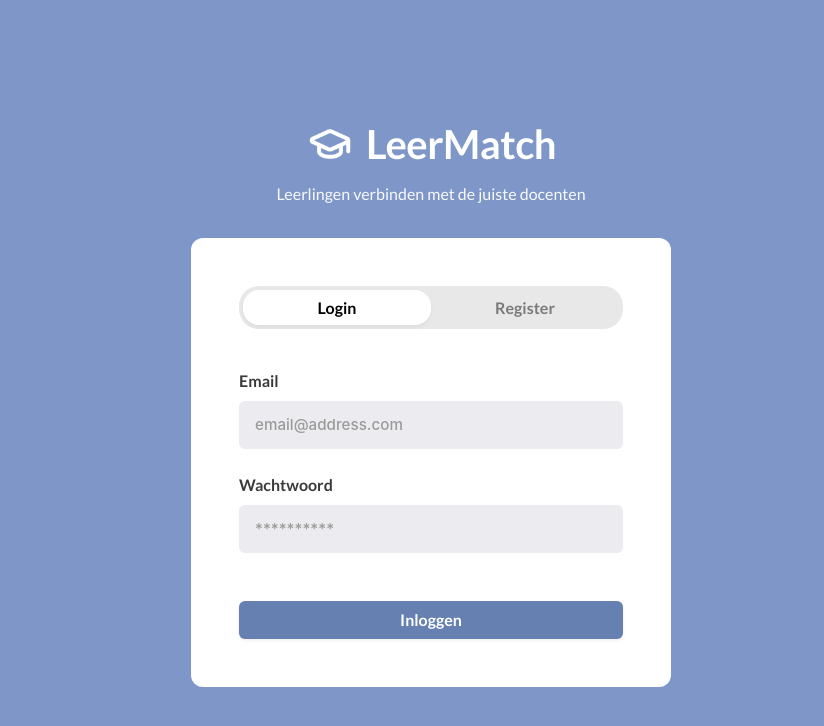
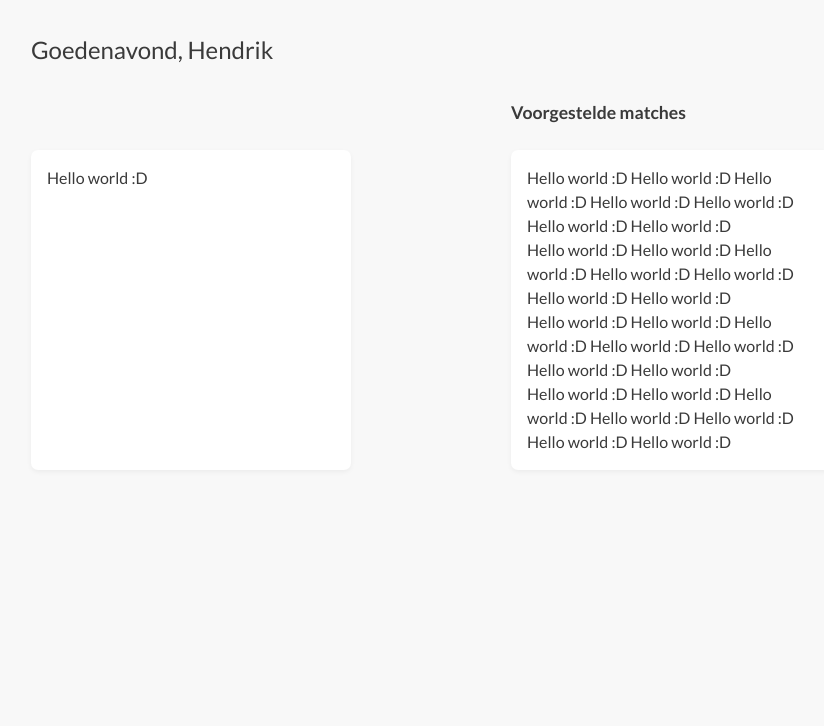
Before and after one commit to al3ksandrs/wailsalutem-digital-learning, a React app in the folder client/: page /student in a window 1280 px wide. Shown: the top 726 px of the page, without its empty margins (209-1033 px from the left). Built offline with nearby package versions, Linux system fonts and the light colour scheme; the HTML template or start-up script is replaced by a standard one.

Commit message:
feat: Default screen layout component

```diff
--- a/client/package.json
+++ b/client/package.json
@@ -12,7 +12,8 @@
   },
   "dependencies": {
     "react": "^19.1.1",
-    "react-dom": "^19.1.1"
+    "react-dom": "^19.2.1",
+    "react-router-dom": "^7.10.1"
   },
   "devDependencies": {
     "@types/react": "^19.1.16",
--- a/client/src/App.tsx
+++ b/client/src/App.tsx
@@ -1,8 +1,13 @@
+import { Routes, Route } from 'react-router-dom';
 import LoginPage from './pages/LoginPage';
+import StudentMainPage from './pages/StudentMainPage';
 
 function App() {
   return (
-    <LoginPage />
+    <Routes>
+      <Route path="/" element={<LoginPage />} />
+      <Route path="/student" element={<StudentMainPage />} />
+    </Routes>
   );
 }
 
--- a/client/src/components/LoginRegisterToggle.tsx
+++ b/client/src/components/LoginRegisterToggle.tsx
@@ -16,7 +16,7 @@ const LoginRegisterToggle: React.FC<LoginRegisterToggleProps> = ({ activeTab, on
         className={`auth-toggle-item ${activeTab === 'login' ? 'active' : ''}`}
         onClick={() => onToggle('login')}
       >
-        Login
+        Inloggen
       </button>
       <button
         type="button"
@@ -25,7 +25,7 @@ const LoginRegisterToggle: React.FC<LoginRegisterToggleProps> = ({ activeTab, on
         className={`auth-toggle-item ${activeTab === 'register' ? 'active' : ''}`}
         onClick={() => onToggle('register')}
       >
-        Register
+        Registreren
       </button>
     </div>
   );
--- /dev/null
+++ b/client/src/components/ScreenLayout.tsx
@@ -0,0 +1,45 @@
+import React from 'react';
+import type { ReactNode } from 'react';
+import '../css/screen-layout.css';
+
+interface ScreenLayoutProps {
+  greeting?: string;
+  leftContent: ReactNode;
+  rightContent: ReactNode;
+  rightTitle?: string;
+}
+
+const ScreenLayout: React.FC<ScreenLayoutProps> = ({
+  greeting,
+  leftContent,
+  rightContent,
+  rightTitle
+}) => {
+  return (
+    <div className="layout-container">
+      {greeting && (
+        <div className="layout-header">
+          <h1 className="layout-greeting">{greeting}</h1>
+        </div>
+      )}
+
+      {rightTitle && (
+        <div className="layout-right-title">
+          <h2 className="section-title">{rightTitle}</h2>
+        </div>
+      )}
+
+      {/* Left content */}
+      <div className="layout-left">
+        {leftContent}
+      </div>
+
+      {/* Right content */}
+      <div className="layout-right">
+        {rightContent}
+      </div>
+    </div>
+  );
+};
+
+export default ScreenLayout;
--- a/client/src/css/input-field.css
+++ b/client/src/css/input-field.css
@@ -1,5 +1,5 @@
 .custom-label {
-  color: #3A3A3A !important;
+  color: var(--color-text-main) !important;
   font-weight: 700;
   font-size: 0.95rem;
   margin-bottom: 0.5rem;
@@ -8,11 +8,11 @@
 .input.custom-input,
 .textarea.custom-input,
 .select select.custom-input {
-  background-color: #ECECF0;
+  background-color: var(--color-input-bg);
   border: none;
   box-shadow: none;
   border-radius: 6px;
-  color: #3A3A3A;
+  color: var(--color-text-main);
   font-size: 0.95rem;
   width: 100%;
 }
--- a/client/src/css/login-register-toggle.css
+++ b/client/src/css/login-register-toggle.css
@@ -11,7 +11,6 @@
   background: none;
   border: none;
   font-family: inherit;
-
   text-align: center;
   padding: 8px 0;
   border-radius: 16px;
@@ -24,6 +23,6 @@
 
 .auth-toggle-item.active {
   background-color: white;
-  color: #000000;
-  box-shadow: 0 2px 4px rgba(0,0,0,0.05);
+  color: var(--color-text-main);
+  box-shadow: 0 2px 4px rgba(0, 0, 0, 0.05);
 }
--- /dev/null
+++ b/client/src/css/screen-layout.css
@@ -0,0 +1,49 @@
+.layout-container {
+    width: 100%;
+    margin: 0 auto;
+    padding: 2rem 15rem;
+    box-sizing: border-box;
+
+    display: grid;
+    /* 320px left section, remaining space for content (can be tweaked later) */
+    grid-template-columns: 320px 1fr;
+    grid-template-rows: auto auto 1fr;
+    column-gap: 10rem;
+    row-gap: 1rem;
+}
+
+.layout-header {
+    grid-column: 1 / -1;
+    grid-row: 1;
+    margin-bottom: 1rem;
+}
+
+.layout-greeting {
+    font-size: 1.5rem;
+    font-weight: 400;
+    color: var(--color-text-main);
+    margin: 0;
+}
+
+.layout-left {
+    grid-column: 1;
+    grid-row: 3;
+}
+
+.layout-right-title {
+    grid-column: 2;
+    grid-row: 2;
+    align-self: end;
+}
+
+.layout-right {
+    grid-column: 2;
+    grid-row: 3;
+}
+
+.section-title {
+    font-size: 1.1rem;
+    font-weight: 700;
+    margin: 0 0 0.5rem 0;
+    color: var(--color-text-main);
+}
--- /dev/null
+++ b/client/src/css/student-main.css
@@ -0,0 +1,8 @@
+.student-page-placeholder {
+    background-color: white;
+    padding: 1rem;
+    border-radius: 7px;
+    box-shadow: 0 2px 5px rgba(0, 0, 0, 0.05);
+    color: var(--color-text-main);
+    height: 100%;
+}
--- a/client/src/main.tsx
+++ b/client/src/main.tsx
@@ -1,5 +1,6 @@
 import React from 'react'
 import ReactDOM from 'react-dom/client'
+import { BrowserRouter } from 'react-router-dom'
 import App from './App.tsx'
 
 import 'bulma/css/bulma.min.css';
@@ -7,6 +8,8 @@ import './css/index.css'
 
 ReactDOM.createRoot(document.getElementById('root')!).render(
   <React.StrictMode>
-    <App />
-  </React.StrictMode>,
+    <BrowserRouter>
+      <App />
+    </BrowserRouter>
+  </React.StrictMode>
 )
--- a/client/src/pages/LoginPage.tsx
+++ b/client/src/pages/LoginPage.tsx
@@ -1,4 +1,5 @@
-import { useState } from 'react';
+import React, { useState } from 'react';
+import { useNavigate } from 'react-router-dom';
 import Logo from '../components/Logo';
 import LoginRegisterToggle from '../components/LoginRegisterToggle';
 import InputField from '../components/InputField';
@@ -6,6 +7,7 @@ import WSButton from '../components/WSButton';
 import '../css/login-page.css';
 
 const LoginPage = () => {
+  const navigate = useNavigate();
   const [activeTab, setActiveTab] = useState<'login' | 'register'>('login');
   const [email, setEmail] = useState('');
   const [password, setPassword] = useState('');
@@ -13,6 +15,7 @@ const LoginPage = () => {
   const handleLogin = (e: React.FormEvent) => {
     e.preventDefault();
     console.log('Login attempt:', { email, password });
+    navigate('/student');
   };
 
   return (
--- /dev/null
+++ b/client/src/pages/StudentMainPage.tsx
@@ -0,0 +1,57 @@
+import React from 'react';
+import ScreenLayout from '../components/ScreenLayout';
+import '../css/student-main.css';
+
+const StudentMainPage: React.FC = () => {
+    return (
+        <ScreenLayout
+            greeting="Goedenavond, Hendrik"
+            rightTitle="Voorgestelde matches"
+            leftContent={
+                <div className="student-page-placeholder">
+                    Hello world :D
+                </div>
+            }
+            rightContent={
+                <div className="student-page-placeholder">
+                    Hello world :D
+                    Hello world :D
+                    Hello world :D
+                    Hello world :D
+                    Hello world :D
+                    Hello world :D
+                    Hello world :D
+                    <div>
+                        Hello world :D
+                        Hello world :D
+                        Hello world :D
+                        Hello world :D
+                        Hello world :D
+                        Hello world :D
+                        Hello world :D
+                    </div>
+                    <div>
+                        Hello world :D
+                        Hello world :D
+                        Hello world :D
+                        Hello world :D
+                        Hello world :D
+                        Hello world :D
+                        Hello world :D
+                    </div>
+                    <div>
+                        Hello world :D
+                        Hello world :D
+                        Hello world :D
+                        Hello world :D
+                        Hello world :D
+                        Hello world :D
+                        Hello world :D
+                    </div>
+                </div>
+            }
+        />
+    );
+};
+
+export default StudentMainPage;
```
Also changed, not shown: 1 other file (tests, documents, lock files or other folders).
